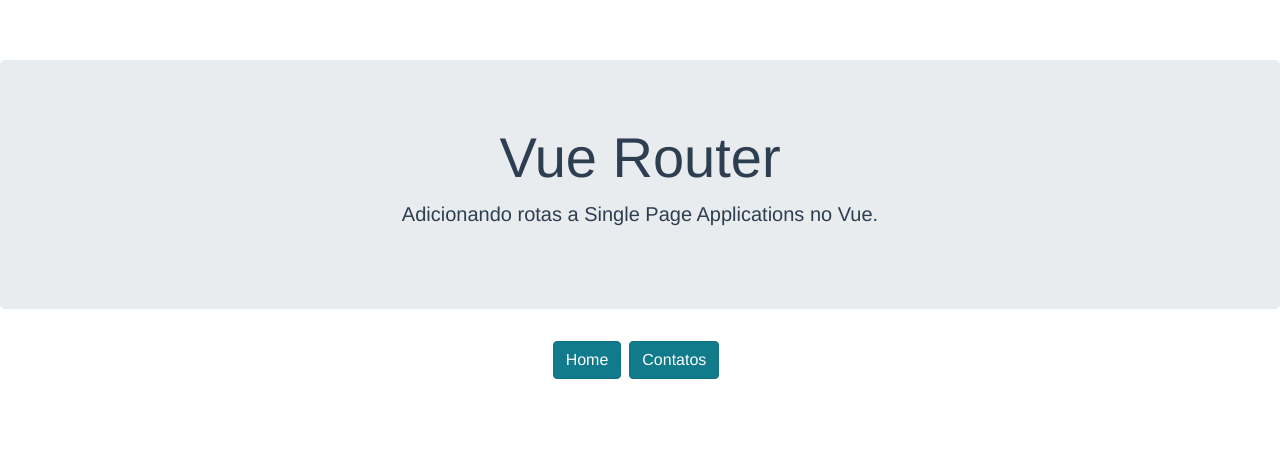
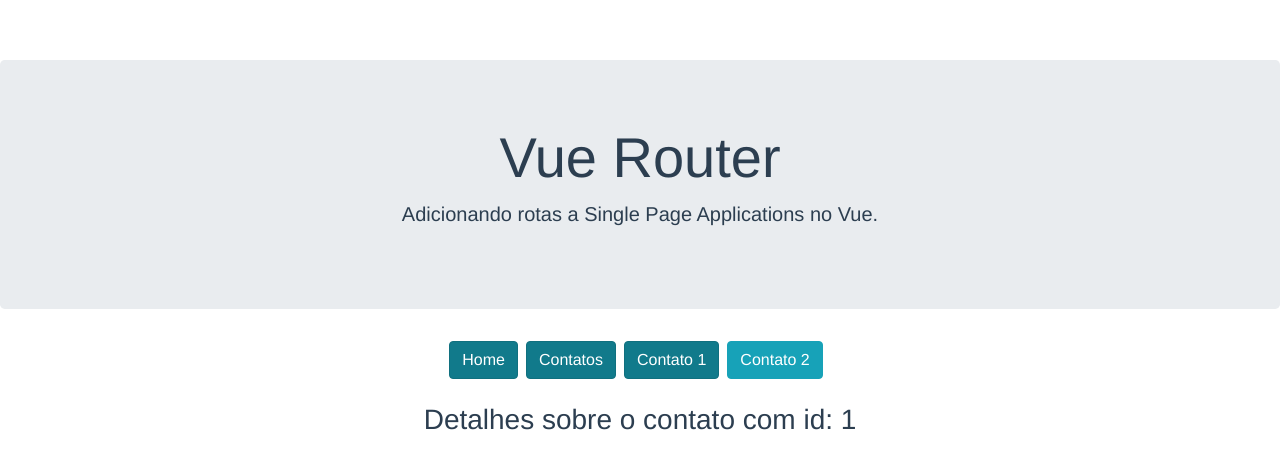
Before and after one commit to jacyzin/vue-rotas, a Vue app: page /contatos/1 in a window 1280 px wide. Shown: the top 468 px of the page. Built offline with nearby package versions, Linux system fonts and the light colour scheme; the HTML template or start-up script is replaced by a standard one.

Commit message:
Add components

```diff
--- a/src/App.vue
+++ b/src/App.vue
@@ -18,6 +18,18 @@
               class="btn btn-info mb-4 mr-2"
               exact-active-class="active"
      >Contatos
+      </router-link>
+      <router-link
+              :to="{ path: '/contatos/1' }"
+              class="btn btn-info mb-4 mr-2"
+              exact-active-class="active"
+      >Contato 1
+      </router-link>
+      <router-link
+              :to="{ path: '/contatos/2' }"
+              class="btn btn-info mb-4 mr-2"
+              exact-active-class="active"
+      >Contato 2
       </router-link>
       <router-view></router-view>
     </div>
--- a/src/components/contatos/ContatosListaItem.vue
+++ b/src/components/contatos/ContatosListaItem.vue
@@ -1,7 +1,11 @@
 <template>
     <li>
         <span>{{ contato.nome }}</span>
-        <button class="btn btn-info btn-sm float-right">Detalhes</button>
+        <router-link
+                :to="`/contatos/${contato.id}`"
+                class="btn btn-info btn-sm float-right"
+        >Detalhes
+        </router-link>
     </li>
 </template>
 <script>
--- a/src/router.js
+++ b/src/router.js
@@ -2,6 +2,7 @@ import Vue from 'vue'
 import VueRouter from 'vue-router'
 import Contatos from './views/contatos/Contatos.vue'
 import Home from './views/Home.vue'
+import ContatoDetalhes from './views/contatos/ContatoDetalhes.vue'
 
 Vue.use(VueRouter);
 
@@ -14,6 +15,10 @@ export default new VueRouter({
             component: Contatos
         },
         {
+            path: '/contatos/:id',
+            component: ContatoDetalhes
+        },
+        {
             path: '/',
             component: Home
         }
--- /dev/null
+++ b/src/views/contatos/ContatoDetalhes.vue
@@ -0,0 +1,10 @@
+<template>
+    <h3 class="font-weight-light">Detalhes sobre o contato com id: {{ $route.params.id }}</h3>
+</template>
+<script>
+    export default {
+        created() {
+            console.log('Parâmetros da rota:', this.$route.params);
+        }
+    }
+</script>
```
